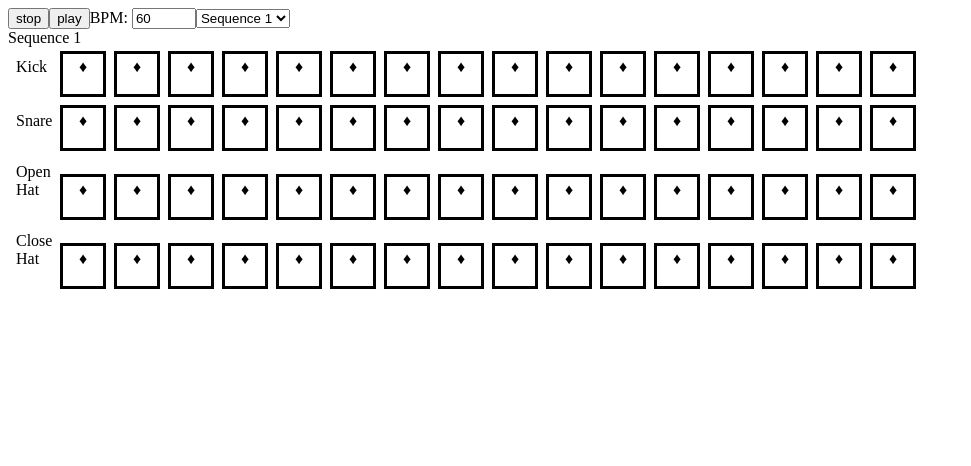
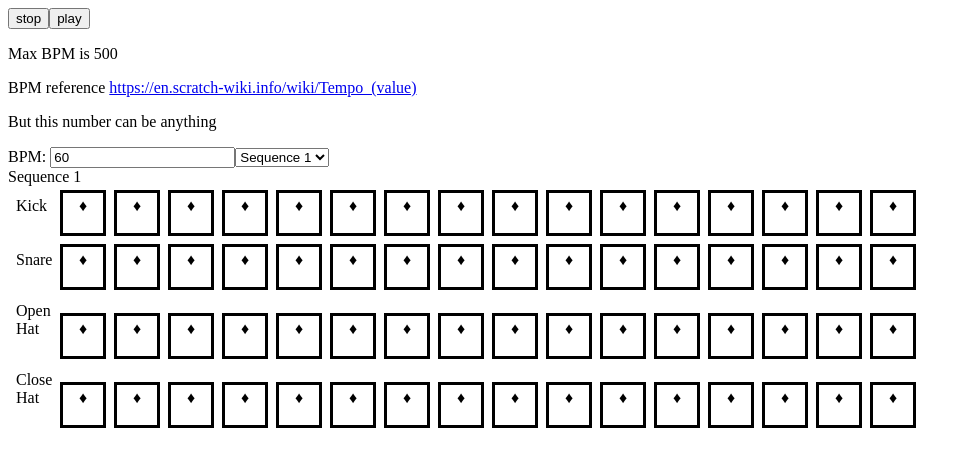
Before and after one commit to genechan/drumPad, a React (Vite) app: page / in a window 1280 px wide. Shown: the top 466 px of the page, without its empty margins (0-971 px from the left). Built offline with nearby package versions, Linux system fonts and the light colour scheme.

Commit message:
Improve the input UX of the bpm input

```diff
--- a/src/components/bpm.js
+++ b/src/components/bpm.js
@@ -2,17 +2,27 @@ import React from "react";
 import CONSTANTS from "../constants";
 const BPM = ({ value, onChange }) => {
   return (
+    <>
+      <div>
+        <p>Max BPM is 500</p>
+        <p>
+          BPM reference{" "}
+          <a href="https://en.scratch-wiki.info/wiki/Tempo_(value)">
+            https://en.scratch-wiki.info/wiki/Tempo_(value)
+          </a>
+        </p>
+        <p>But this number can be anything</p>
+      </div>
       <label htmlFor="bpm">
         BPM:&nbsp;
         <input
           id="bpm"
           type="number"
-        min={CONSTANTS.MIN_BPM}
-        max={CONSTANTS.MAX_BPM}
-        value={value}
+          value={Number(value)}
           onChange={onChange}
         />
       </label>
+    </>
   );
 };
 export default BPM;
--- a/src/redux/reducer.js
+++ b/src/redux/reducer.js
@@ -98,7 +98,7 @@ const reducer = (state = defaultState, { type, payload }) => {
  */
 export const setBPM = (state, payload) => {
   let BPM = isNaN(payload) || payload === null ? defaultState.BPM : payload;
-  BPM = BPM < CONSTANTS.MIN_BPM ? CONSTANTS.MIN_BPM : BPM;
+  BPM = BPM < 0 ? 0 : BPM;
   BPM = BPM > CONSTANTS.MAX_BPM ? CONSTANTS.MAX_BPM : BPM;
   return {
     ...state,
```
Also changed, not shown: 1 other file (tests, documents, lock files or other folders). Lines whose indentation alone changed are shown as unchanged.
